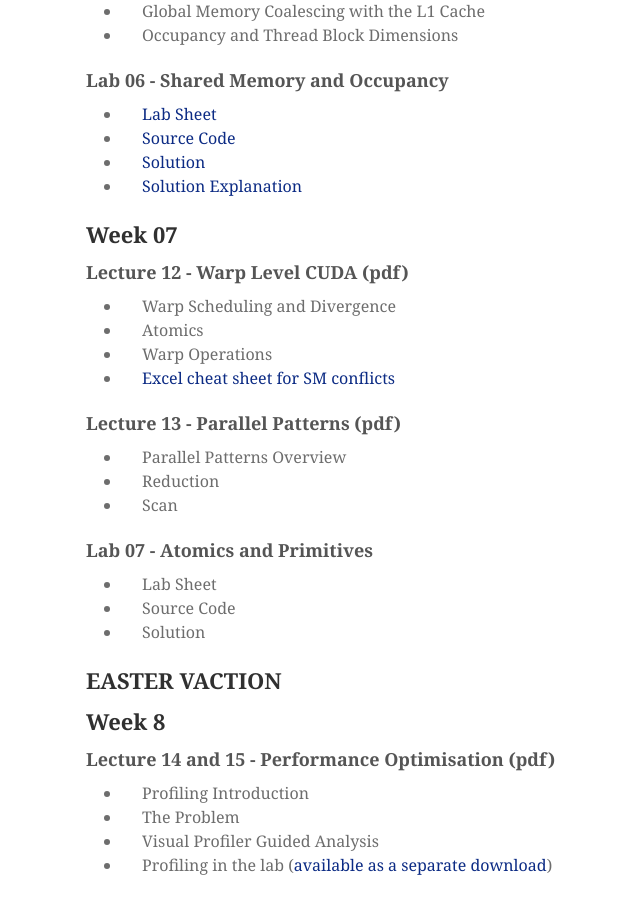
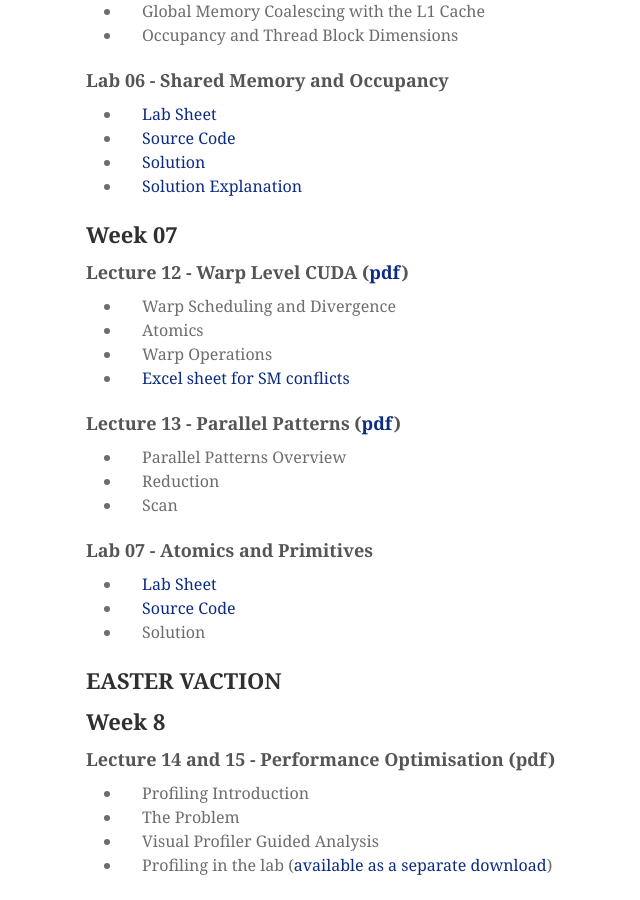
Before and after one commit to mondus/mondus.github.io, a Jekyll site: the page built from teaching/COM4521/index.md, in a window 1280 px wide and 900 px high, scrolled down 5415 px. Shown: the whole window, without its empty margins (154-794 px from the left). Built offline with Jekyll 4.4.1, drawn with Linux system fonts in a browser that asks for light colours; nearby versions of some CDN libraries; some web fonts are replaced.

Commit message:
Update index.md

```diff
--- a/teaching/COM4521/index.md
+++ b/teaching/COM4521/index.md
@@ -199,14 +199,14 @@ A [Google group](https://groups.google.com/a/sheffield.ac.uk/d/forum/com4521-gro
 
 ## Week 07
 
-### Lecture 12 - Warp Level CUDA (pdf)
+### Lecture 12 - Warp Level CUDA ([pdf](https://drive.google.com/file/d/1wQm3qegPIp7I5XG0eH_z_HwhLXkAdU4E/view?usp=sharing))
 
 * Warp Scheduling and Divergence
 * Atomics
 * Warp Operations
-* [Excel cheat sheet for SM conflicts]()
+* [Excel sheet for SM conflicts](https://drive.google.com/file/d/1DAnIEcW7vixm7zZMIevaIMW7Hf2UGiA9/view?usp=sharing)
 
-### Lecture 13 - Parallel Patterns (pdf)
+### Lecture 13 - Parallel Patterns ([pdf](https://drive.google.com/file/d/1AeJCT0cvIPC5fPXsBxHoheoXHDMlzhRm/view?usp=sharing))
 
 * Parallel Patterns Overview
 * Reduction
@@ -214,8 +214,8 @@ A [Google group](https://groups.google.com/a/sheffield.ac.uk/d/forum/com4521-gro
 
 ### Lab 07 - Atomics and Primitives
 
-* Lab Sheet
-* Source Code
+* [Lab Sheet](https://drive.google.com/file/d/1q9J6iL_mZxxsWlDITczaOFKUGmfdIfdA/view?usp=sharing)
+* [Source Code](https://github.com/mondus/com4521/archive/Lab07_src.zip)
 * Solution
 
 ## EASTER VACTION
```
